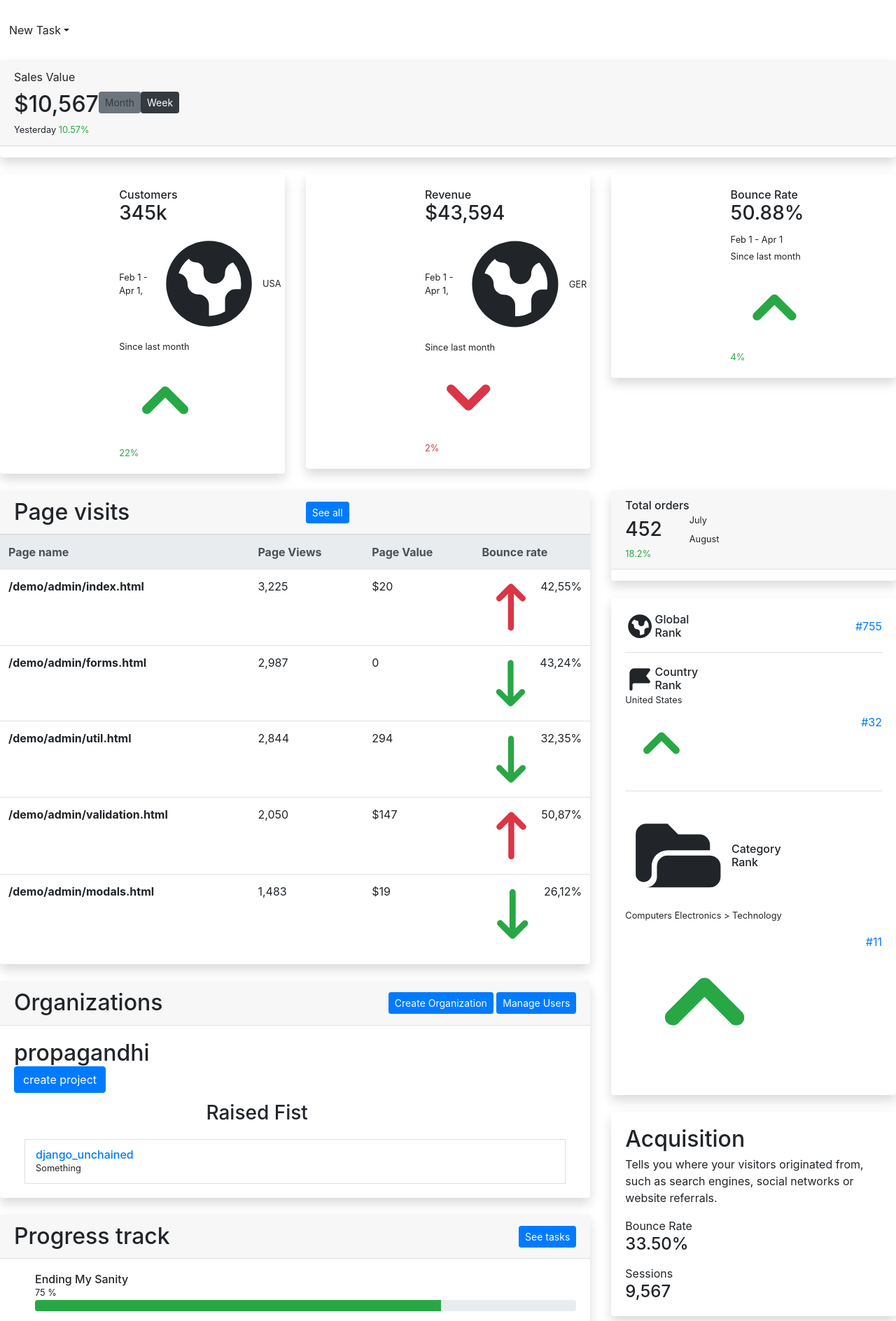
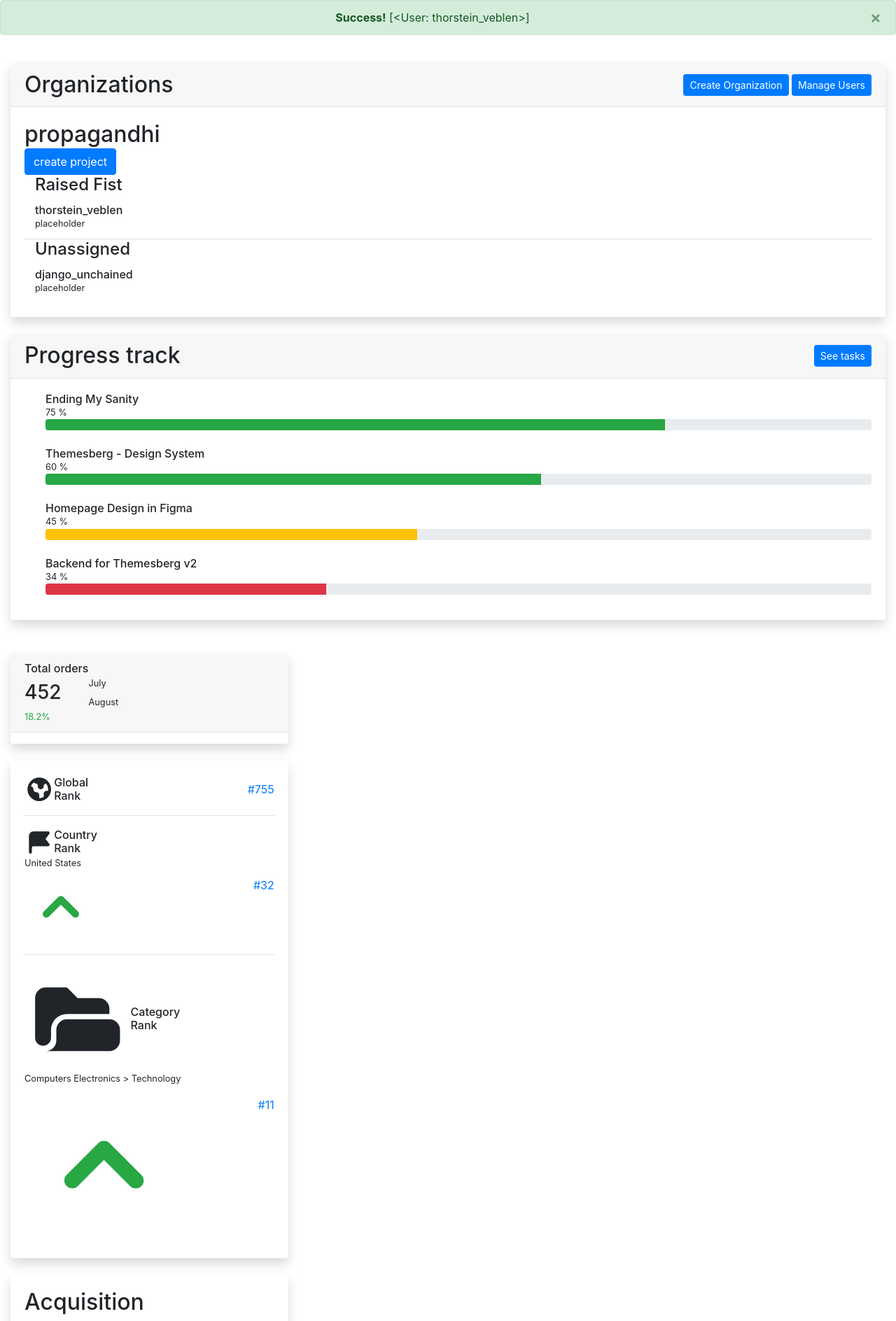
Before and after one commit to radixp0int/expensify360, a Django app: page / in a window 1280 px wide. Shown: the part 56-1944 px from the top of the page at 70% size. Run offline with Django 3.2, Linux system fonts and the light colour scheme; a user stored in the database is signed in; data comes from the database, SQL or seed files in the repository; both versions use the stored data as it was after the commit; some libraries are stand-ins or nearby versions.

Commit message:
Refactored org/prj/user view.

```diff
--- a/Expensify360/Dashboard/views.py
+++ b/Expensify360/Dashboard/views.py
@@ -1,4 +1,5 @@
 import re
+from contextlib import suppress
 
 from django.contrib.auth.decorators import login_required
 from django.contrib.auth.forms import UserCreationForm
@@ -12,21 +13,39 @@
 
 @login_required
 def homepage(request):
-    org_user_dict = {}
-    prj_org_dict = {}
-    # TODO: make sure users show up in every org/prj they belong to
-    orgs = Organization.objects.filter(manager=request.user)
-    prjs = Project.objects.filter(manager=request.user)
+    context = {'organizations': []}
+
+    orgs = Organization.objects.filter(manager=request.user).all()
+    prjs = Project.objects.filter(manager=request.user).all()
+
     for g in orgs:
-        org_user_dict[g.name] = list(Organization.objects.get(name=g.name).user_set.all())
-        org_user_dict[g.name].remove(request.user)
-    for g in prjs:
-        if g.org not in prj_org_dict.keys():
-            prj_org_dict[g.org] = [g.name]
-        else:
-            prj_org_dict[g.org] += [g.name]
+        if g.name == 'Unassigned':
+            continue
+        i = Org()
+        i.name = g.name
+        i.proj_list = []
+        for proj in prjs:
+            if proj.org == g:
+                p = Org()
+                p.name = proj.name
+                p.users = [u for u in Project.objects.get(name=p.name).user_set.all()]
+                messages.success(request, f'{p.users}')
+                i.proj_list.append(p)
+        context['organizations'].append(i)
 
-    return render(request, 'homepage.html', {'organizations': org_user_dict, 'projects': prj_org_dict})
+        all_users = g.user_set.all()
+        assigned = [u for x in i.proj_list for u in users(x)]
+        unassigned = set(all_users) - set(assigned)
+        if len(unassigned) != 0:
+            g = Org()
+            g.name = 'Unassigned'
+            g.users = list(unassigned)
+            i.proj_list.append(g)
+
+    return render(request, 'homepage.html', context)
+
+
+def users(x): return x.users
 
 
 @login_required
@@ -71,8 +90,8 @@
 
 @login_required
 def manage_users(request):
-    # TODO: add back button across this ui
-    # TODO: success message for delete user
+    # TODO: add remove user from group option
+    # TODO add user to project option
     if request.method == 'POST':
 
         if 'register' in request.POST:
@@ -117,7 +136,7 @@
                 }
             )
 
-        else:   # adding user to group
+        else:  # adding user to group
             form = SelectGroupForm(request.POST)
             if form.is_valid():
                 try:
@@ -143,3 +162,8 @@
         'user_management.html',
         {'add': ManageUsers(), 'rem': RemoveUser(), 'add_to_group': AddToGroup()}
     )
+
+
+class Org(object):
+    # magic class
+    pass
--- a/Expensify360/Expensify360/templates/homepage.html
+++ b/Expensify360/Expensify360/templates/homepage.html
@@ -12,6 +12,7 @@
 {% block content %}
 
     <div class="py-4">
+    <!--
         <div class="dropdown">
             <button class="btn btn-gray-800 d-inline-flex align-items-center me-2 dropdown-toggle" data-bs-toggle="dropdown" aria-haspopup="true" aria-expanded="false">
                 <svg class="icon icon-xs me-2" fill="none" stroke="currentColor" viewBox="0 0 24 24" xmlns="http://www.w3.org/2000/svg"><path stroke-linecap="round" stroke-linejoin="round" stroke-width="2" d="M12 6v6m0 0v6m0-6h6m-6 0H6"></path></svg>
@@ -158,6 +159,7 @@
         </div>
     </div>
     <div class="row">
+
         <div class="col-12 col-xl-8">
             <div class="row">
                 <div class="col-12 mb-4">
@@ -273,6 +275,7 @@
                         </div>
                     </div>
                 </div>
+            -->
                 <div class="col-12 col-xxl-6 mb-4">
                     <div class="card border-0 shadow">
                         <div class="card-header border-bottom d-flex align-items-center justify-content-between">
@@ -286,45 +289,36 @@
 
                         <div class="card-body">
                             <ul class="list-group list-group-flush list my--3">
-                                {% for grp, member_list in organizations.items %}
-                                    <h2 class="fs-5 fw-bold mb-0">{{ grp }}</h2>
+                                {% for org in organizations %}
+                                    <h2 class="fs-5 fw-bold mb-0">{{ org.name }}</h2>
                                     <form action={% url 'create_proj' %} name="org" method="get">
                                     {% csrf_token %}
-                                        <input type="hidden" name="org-name" value="{{ grp }}">
+                                        <input type="hidden" name="org-name" value="{{ org.name }}">
                                         <input type="submit" value="create project" class="btn btn-primary">
                                     </form>
-                                    <!-- TODO: organize users by project, put unass. under 'unassigned' -->
                                     <ul class="list-group list-group-flush list my--4">
-                                    {% for org, prjs in projects.items %}
-                                        {% if org.name == grp %}
-                                            {% for p in prjs %}
-                                                <li class="list-group-item">
-                                                    <h3 class="offset-4">{{ p }}</h3>
-                                                </li>
-                                            {% endfor %}
-                                        {% endif %}
-                                    {% endfor %}
-                                    </ul>
-
-                                    <ul class="list-group list-group-flush list my--4">
+                                        {% for prj in org.proj_list %}
+                                            <li class="list-group item my--4">
                                                 <div class="container-fluid">
-                                    {% for member in member_list %}
+                                                    <h4 class="h4 mb-0">{{ prj.name }}</h4>
+                                                </div>
+                                                    {% for member in prj.users %}
                                                         <li class="list-group-item px-0">
                                                             <div class="col-auto"></div>
                                                                 <div class="col-auto ms--2">
                                                                     <h4 class="h6 mb-0">
-                                                        <a href="#">{{ member.username }}</a>
+                                                                        {{ member }}
                                                                     </h4>
                                                                 <div class="d-flex align-items-center">
                                                             <div class="bg-success dot rounded-circle me-1"></div>
-                                                            <small>Something</small>
+                                                                    <small>placeholder</small>
                                                                 </div>
                                                                 </div>
                                                         </li>
                                                     {% endfor %}
-                                    </div>
+                                        {% endfor %}
+                                {% endfor %}
                                 </ul>
-                                {% endfor %}
                             </ul>
                         </div>
                     </div>
```
Also changed, not shown: Expensify360/Expensify360/templates/add_to_group.html (+0 -7 lines), Expensify360/db.sqlite3. Lines whose indentation alone changed are shown as unchanged.
